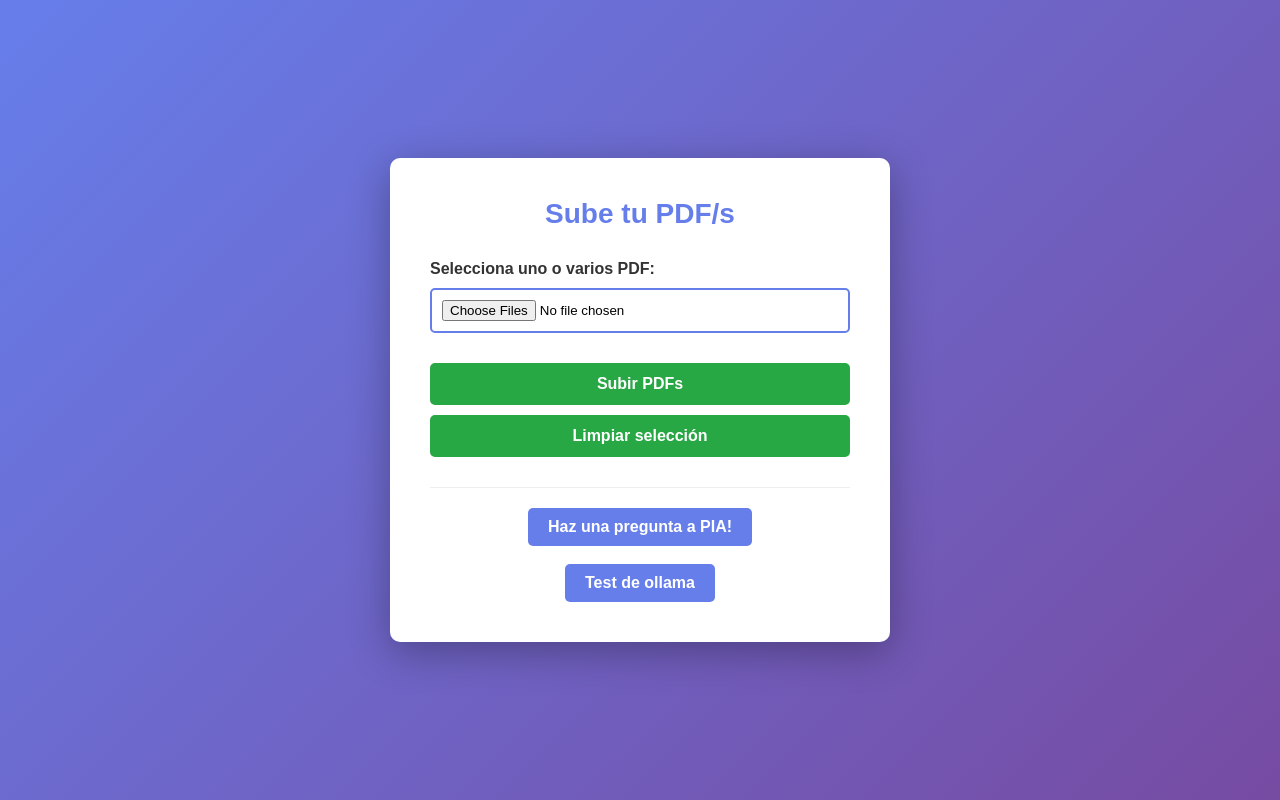
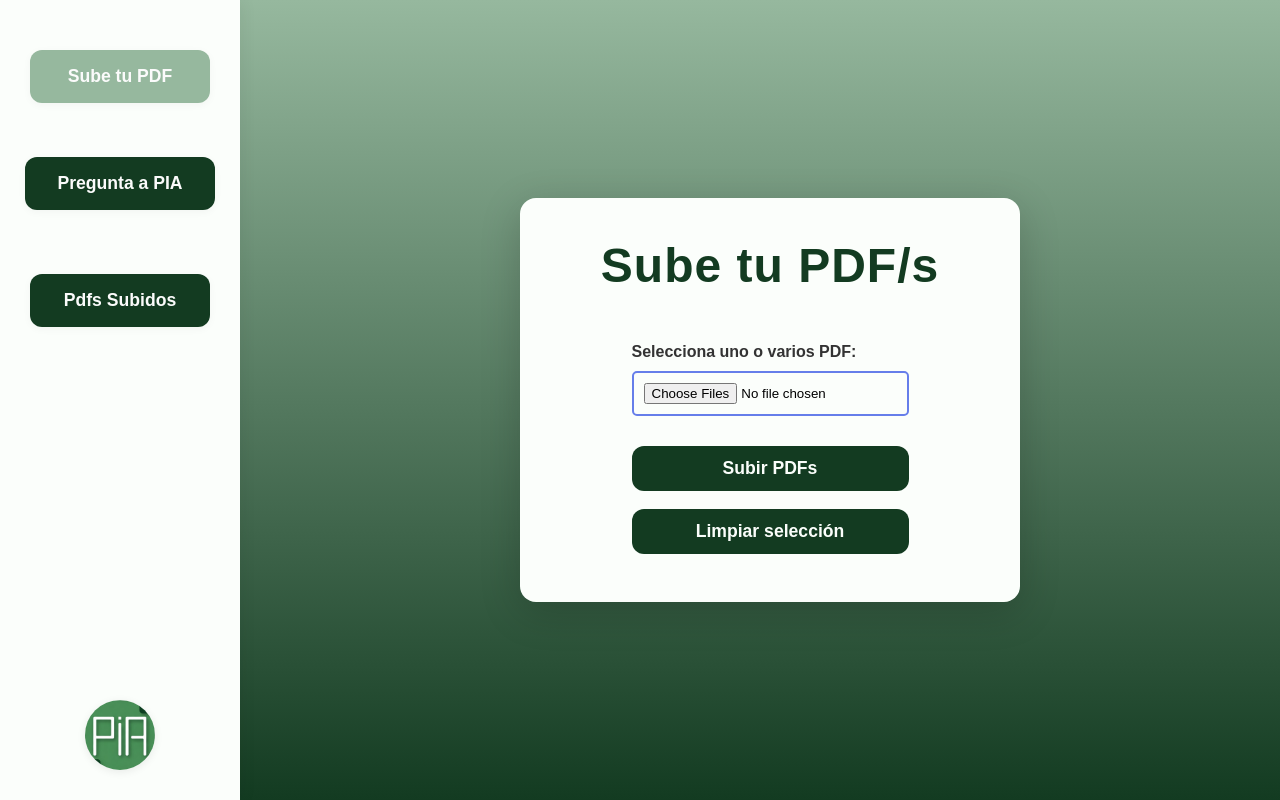
Before and after one commit to hugovt3/PIA-Pio_Baroja_IA, a Flask app: page /inicio in a window 1280 px wide. Run offline with Flask 3, Linux system fonts and the light colour scheme.

Commit message:
cambios de estilo y añadir funcionalidad de eliminar pdf

```diff
--- a/backend/Terminal_DB.py
+++ b/backend/Terminal_DB.py
@@ -5,9 +5,11 @@ Conexion_cursor = Conexion.cursor()
 indice = 1
 
 #CONSULTA PARA EDITAR LA BBDD
-Conexion_cursor.execute("DELETE FROM documents")
-Conexion_cursor.execute("DELETE FROM chunks ")
+Conexion_cursor.execute("DELETE FROM documents where ID != ?", (1,))
+Conexion_cursor.execute("DELETE FROM chunks where ID> ?", (142,))
 Conexion_cursor.execute("DELETE FROM sqlite_sequence")
+Conexion_cursor.execute("INSERT INTO sqlite_sequence (name,seq) VALUES ('documents', ?)", (1,))
+Conexion_cursor.execute("INSERT INTO sqlite_sequence (name,seq) VALUES ('chunks', ?)", (142,))
 
 
 
--- a/backend/app.py
+++ b/backend/app.py
@@ -244,35 +244,36 @@ def ask():
             "respuesta": respuesta_ollama
         })
 
+#--------------------------
+#Ruta para servir el nombre de todos los pdfs de la base de datos y mostrarlos en el frontend
+#--------------------------
 
+# Mostrar PDFs y permitir eliminar
+@app.route("/pdf", methods=["GET", "POST"])
+def listar_pdfs():
+    Conexion = get_connection()
+    Conexion_cursor = Conexion.cursor()
+    if request.method == "POST":
+        filename = request.form.get("filename")
+        if filename:
+            # Eliminar de la base de datos
+            Conexion_cursor.execute("""
+                DELETE FROM chunks
+                WHERE document_id IN (
+                    SELECT id FROM documents WHERE filename = ?
+                )
+            """, (filename,))
+            Conexion_cursor.execute("DELETE FROM documents WHERE filename = ?", (filename,))
+            # Eliminar el archivo físico si existe
+            file_path = os.path.join(RUTA_GUARDAR_PDFS_SERVIDOR, filename)
+            if os.path.exists(file_path):
+                os.remove(file_path)
+            Conexion.commit()
+    Conexion_cursor.execute("SELECT filename FROM documents")
+    pdfs = [fila[0] for fila in Conexion_cursor.fetchall()]
+    Conexion.close()
+    return render_template("pdf.html", pdfs=pdfs)
 
-
-
-
-
-
-
-#--------------------------
-#Pagina prueba de ollama
-#--------------------------
-@app.route("/test-ollama") #test de ollama
-def test_ollama():
-    url = "http://localhost:11434/api/generate"
-    payload = {
-        "model": "phi",
-        "prompt": (
-            "Responde exactamente con esta frase, sin añadir nada más:\n"
-            "Ollama funciona correctamente."
-        ),
-        "stream": False
-    }
-
-    response = requests.post(url, json=payload)
-    data = response.json()
-
-    return jsonify({
-        "respuesta_ollama": data.get("response", "").strip()
-    })
 
 if __name__ == "__main__": # Inicio app
     app.run(debug=True)
--- a/frontend/styles/style_index.css
+++ b/frontend/styles/style_index.css
@@ -1,3 +1,40 @@
+/* Logo pequeño y abajo del aside */
+.logo-container {
+    width: 100%;
+    display: flex;
+    justify-content: center;
+    align-items: flex-end;
+    flex: 1;
+    position: absolute;
+    bottom: 30px;
+    left: 0;
+}
+
+.logo {
+    width: 70px;
+    height: 70px;
+    object-fit: contain;
+    border-radius: 50%;
+    box-shadow: 0 2px 8px rgba(0,0,0,0.08);
+}
+
+.side-menu {
+    position: fixed;
+    top: 0;
+    left: 0;
+    height: 100vh;
+    width: 240px;
+    background: #fbfefb;
+    display: flex;
+    flex-direction: column;
+    align-items: center;
+    justify-content: flex-start;
+    gap: 24px;
+    z-index: 10;
+    padding-top: 40px;
+    box-shadow: 2px 0 16px rgba(0,0,0,0.06);
+    position: relative;
+}
 * {
     margin: 0;
     padding: 0;
@@ -6,23 +43,27 @@
 
 body {
     font-family: 'Arial', sans-serif;
-    background: linear-gradient(135deg, #667eea 0%, #764ba2 100%);
+    background: linear-gradient(to bottom, #96b89e, #133b21); /* igual que welcome */
     min-height: 100vh;
+    margin: 0;
+    padding: 0;
     display: flex;
-    flex-direction: column;
+    flex-direction: row;
     justify-content: center;
     align-items: center;
-    padding: 20px;
 }
 
 .container {
-    background: white;
-    border-radius: 10px;
-    box-shadow: 0 10px 40px rgba(0, 0, 0, 0.3);
-    padding: 40px;
+    background: #fbfefb;
+    border-radius: 16px;
+    box-shadow: 0 10px 40px rgba(0, 0, 0, 0.18);
+    padding: 40px 48px;
     max-width: 500px;
     width: 100%;
     animation: slideIn 0.5s ease-out;
+    display: flex;
+    flex-direction: column;
+    align-items: center;
 }
 
 @keyframes slideIn {
@@ -37,10 +78,12 @@ body {
 }
 
 h1 {
-    color: #667eea;
+    color: #133b21;
     margin-bottom: 30px;
     text-align: center;
-    font-size: 28px;
+    font-size: 3em;
+    font-weight: bold;
+    letter-spacing: 1px;
 }
 
 form {
@@ -71,46 +114,110 @@ input[type="file"]:hover {
 }
 
 button {
-    padding: 12px 20px;
-    background-color: #28a745;
-    color: white;
+    padding: 12px 28px;
+    background-color: #133b21;
+    color: #fbfefb;
     border: none;
-    border-radius: 5px;
+    border-radius: 12px;
     cursor: pointer;
-    font-size: 16px;
+    font-size: 1.1em;
     font-weight: bold;
     transition: all 0.3s ease;
     margin-top: 10px;
+    margin-bottom: 8px;
+    display: block;
 }
 
-button:hover {
-    background-color: #218838;
-    transform: translateY(-2px);
-    box-shadow: 0 5px 15px rgba(40, 167, 69, 0.4);
+button:hover:not(:disabled) {
+    background-color: #0f2e1a;
+    transform: scale(1.05);
+    box-shadow: 0 5px 15px rgba(19, 59, 33, 0.18);
 }
 
 button:active {
-    transform: translateY(0);
+    transform: scale(1);
 }
 
-.link-section {
+
+/* ASIDE MENU */
+image.logo {
+    position: absolute;
+    bottom: 20px;
+    width: 80px;
+    height: auto;
+}
+.side-menu {
+    position: fixed;
+    top: 0;
+    left: 0;
+    height: 100vh;
+    width: 240px;
+    background: #fbfefb;
+    display: flex;
+    flex-direction: column;
+    align-items: center;
+    justify-content: flex-start;
+    gap: 24px;
+    z-index: 10;
+    padding-top: 40px;
+}
+
+body > .container {
+    margin-left: 260px;
+}
+
+
+.aside-btn {
+    background-color: #133b21;
+    color: #fbfbfb;
+    border: none;
+    border-radius: 12px;
+    padding: 16px 32px;
+    font-size: 1.1em;
+    font-weight: bold;
+    margin-bottom: 10px;
+    cursor: pointer;
+    transition: background 0.3s, transform 0.3s;
+    min-width: 180px;
     text-align: center;
-    margin-top: 30px;
-    padding-top: 20px;
-    border-top: 1px solid #eee;
+    box-shadow: 0 2px 8px rgba(0,0,0,0.04);
+}
+
+/* Botón útil: Pregunta a PIA */
+.aside-btn.ask {
+    background-color: #133b21;
+    color: #fbfbfb;
+}
+.aside-btn.ask:hover {
+    transform: scale(1.07);
+    background-color: #133b21;
+    color: #fbfbfb;
+}
+
+.aside-btn.active, .aside-btn:disabled {
+    background-color: #96b89e;
+    color: #fbfbfb;
+    cursor: default;
+    box-shadow: 0 2px 8px rgba(0,0,0,0.04);
+    transform: none;
+}
+
+.aside-btn:hover:not(:disabled) {
+    transform: scale(1.07);
+}
+
+/* Cuando estamos en /ask, el botón de Pregunta a PIA se pone verde oscuro */
+.aside-btn.selected {
+    background-color: #96b89e !important;
+    color: #96b89e !important;
 }
 
 a {
     display: inline-block;
     padding: 10px 20px;
-    background: #667eea;
     color: white;
     text-decoration: none;
     border-radius: 5px;
     transition: background 0.3s ease;
     font-weight: bold;
 }
-
-a:hover {
-    background: #764ba2;
-}
--- a/frontend/templates/index.html
+++ b/frontend/templates/index.html
@@ -10,20 +10,17 @@
 
 </head>
 <body>
+    <aside class="side-menu">
+        <button class="aside-btn active" disabled>Sube tu PDF</button>
+        <a href="/ask"><button class="aside-btn">Pregunta a PIA</button></a>
+        <a href="/pdf"><button class="aside-btn">Pdfs Subidos</button></a>
+        <div class="logo-container">
+            <img src="/Images/Logo.jpg" alt="Logo de PIA" class="logo">
+        </div>
+    </aside>
     <div class="container">
         <h1>Sube tu PDF/s</h1>
-        <!--Formulario basico para introducir los pdfs
-            FORM:
-            -1º: action -> /upload para que envie los archivos a la ruta /upload
-            -2º: enctype -> multipart/form-data para que el formulario pueda manejar archivos
-            INPUT:
-            -1º: type -> file para que solo deje meter archivos
-            -2º: accept -> para que solo deje meter archivos pdf
-            -3º: multiple -> para que deje meter varios archivos a la vez
-            -4º: required -> para que no deje enviar el formulario sin archivos
-        -->
         <form action="/upload" method="post" enctype="multipart/form-data">
-
             <label>Selecciona uno o varios PDF:</label>
             <input
                 type="file"
@@ -33,18 +30,9 @@
                 multiple
                 required
             >
-
             <button type="submit">Subir PDFs</button>
             <button type="button" onclick="LimpiarSubida()">Limpiar selección</button>
-
         </form>
-
-        <div class="link-section">
-            <a href="/ask">Haz una pregunta a PIA!</a>
-            <br>
-            <br>
-            <a href="/test-ollama">Test de ollama</a>
-        </div>
     </div>
 </body>
 </html>
--- a/frontend/templates/welcome.html
+++ b/frontend/templates/welcome.html
@@ -5,13 +5,14 @@
     <meta name="viewport" content="width=device-width, initial-scale=1.0">
     <title>Bienvenido a PIA</title>
     <link rel="icon" href="/Images/Logo.jpg" type="image/x-icon">
-    <link rel="stylesheet" href="/styles/welcome.css">
+    <link rel="stylesheet" href="/styles/style_welcome.css">
 </head>
 <body>
     <div>
         <h1>Bienvenido a <span> PIA</span></h1>
+        <h3>Tu asistente de inteligencia artificial para responder preguntas basadas en documentos PDF</h3>
         <a href="/inicio"><button>Haz click aquí para empezar</button></a>
-        <h3>Tu asistente de inteligencia artificial para responder preguntas basadas en documentos PDF</h3>
+
     </div>
 
 </body>
```
Also changed, not shown: frontend/styles/style_upload_success.css (+172 -18 lines), frontend/styles/style_welcome.css (added, +174 -0 lines), frontend/styles/welcome.css (deleted, +0 -80 lines), frontend/templates/pdf.html (added, +38 -0 lines), frontend/templates/upload_success.html (+8 -0 lines), frontend/styles/style_pdf.css (added), 2 other files. Lines whose indentation alone changed are shown as unchanged.
